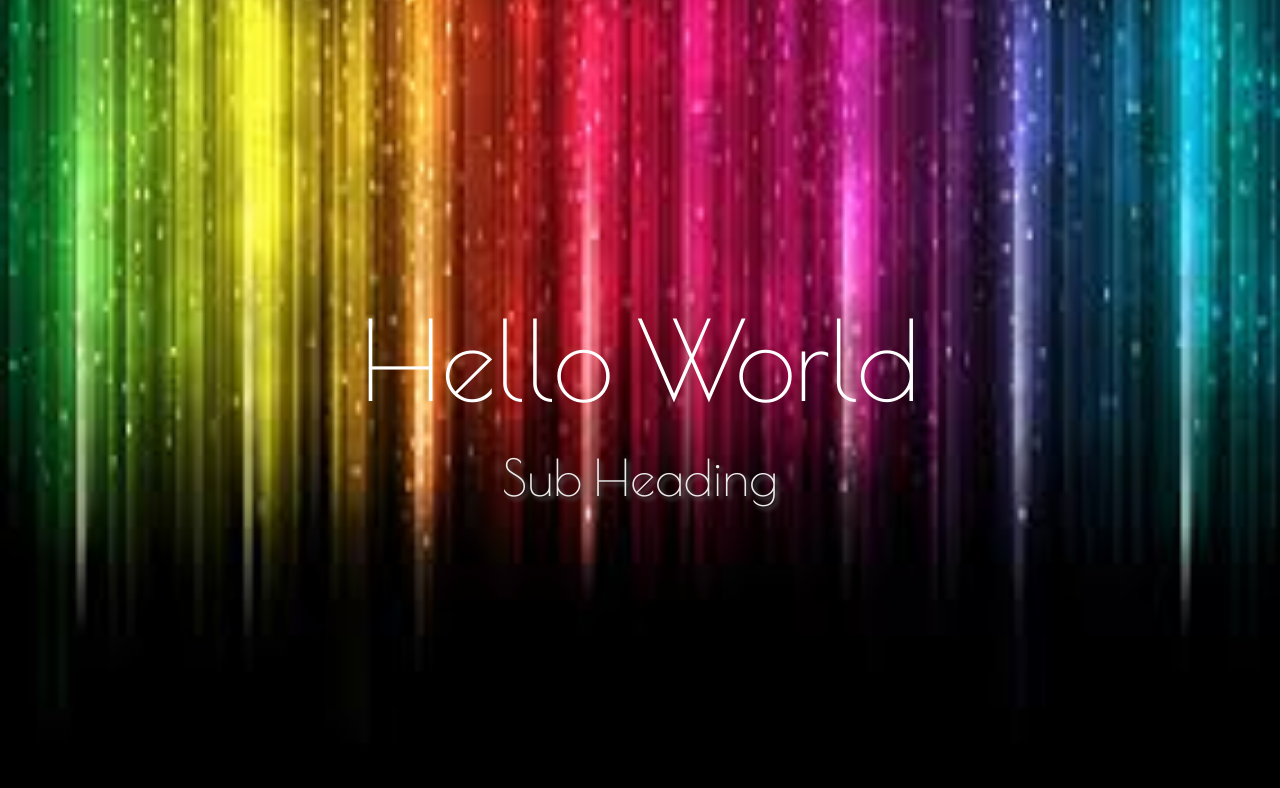
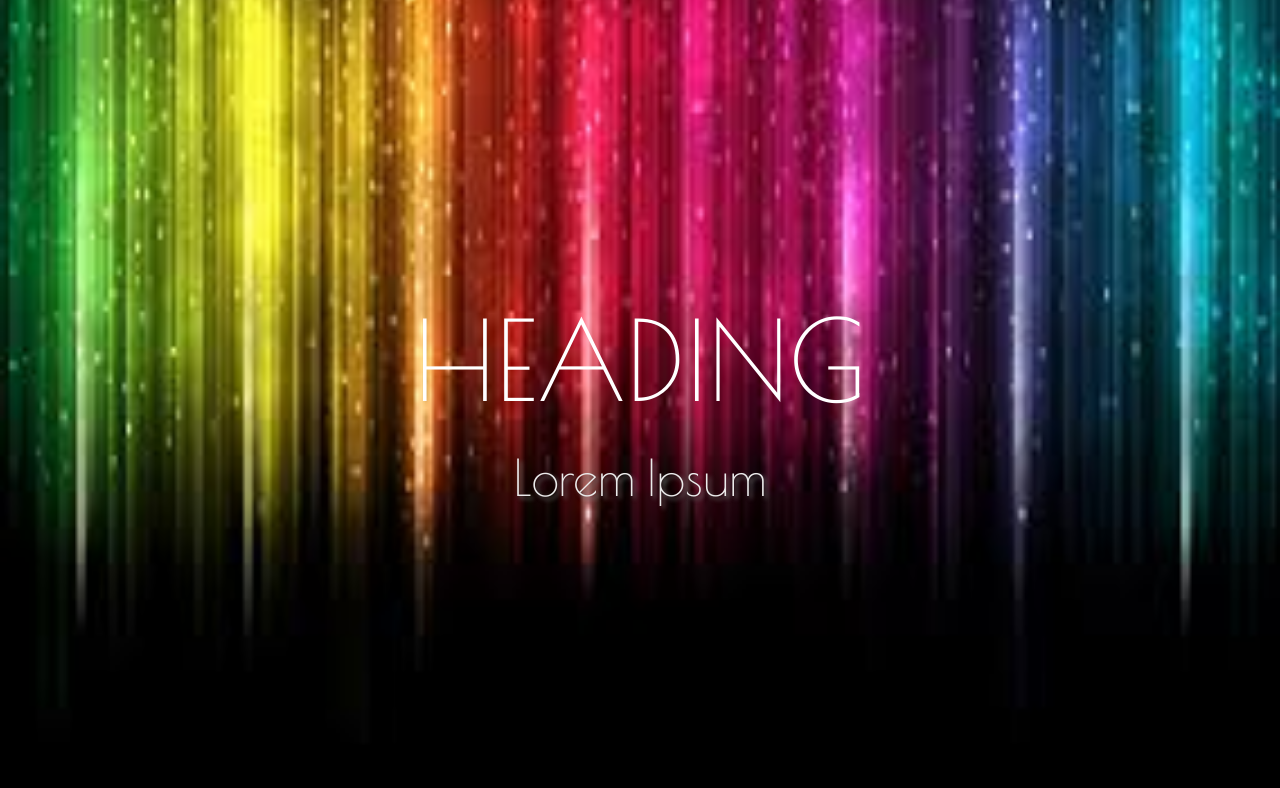
Before and after one commit to navya2006/template, a plain HTML site: page index.html in a window 1280 px wide. Shown: the top 788 px of the page. Drawn offline with nearby package versions, Linux system fonts and the light colour scheme; a web font is replaced by a local one.

Commit message:
lorem ipsum

```diff
--- a/index.html
+++ b/index.html
@@ -7,8 +7,8 @@
 </head>
 <body>
 <div class="home" id="home">
-    <h1><center>Hello World</center></h1>
-    <h2><center>Sub Heading</center></h2>
+    <h1><center>HEADING</center></h1>
+    <h2><center>Lorem Ipsum</center></h2>
 </div>
 
 <div class="abt" id="abt">
```
